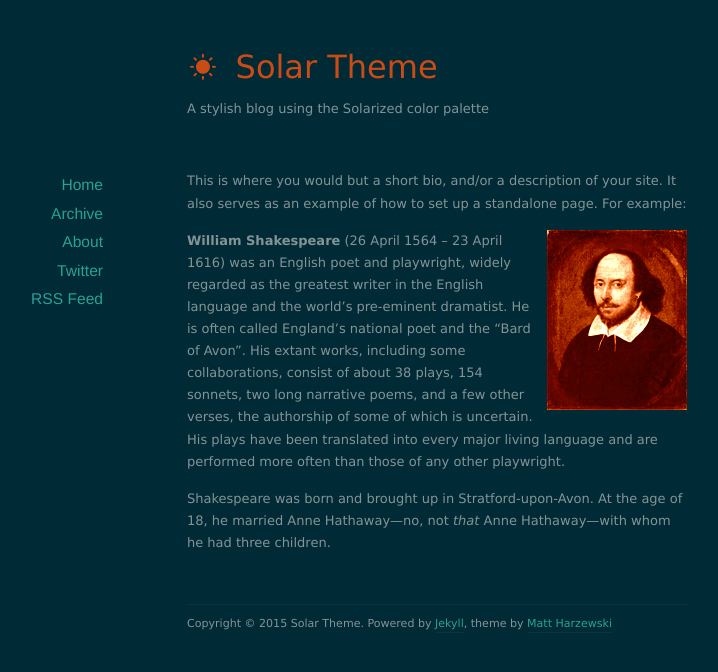
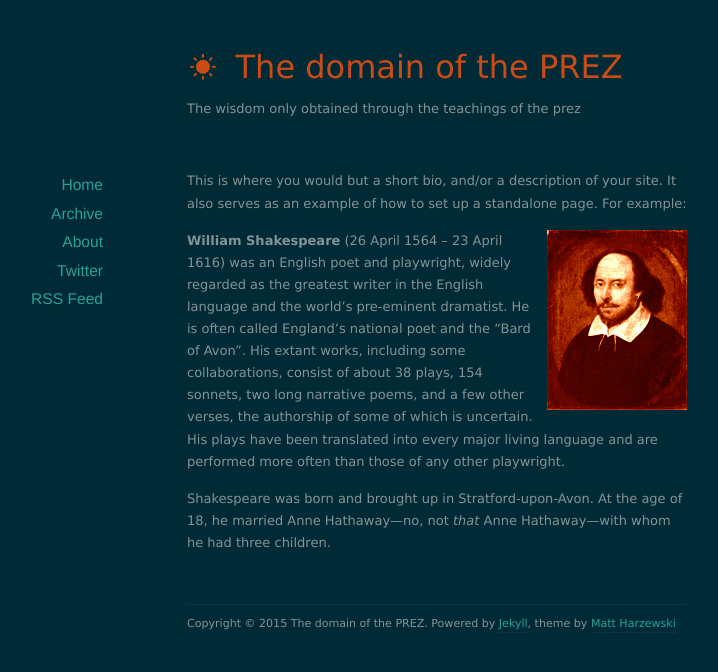
Before and after one commit to aniforprez/aniforprez.github.io, a Jekyll site: the page built from about/index.markdown, in a window 1280 px wide. Shown: the top 672 px of the page, without its empty margins (203-921 px from the left). Built offline with Jekyll 4.4.1, drawn with Linux system fonts in a browser that asks for light colours; nearby versions of some CDN libraries.

Commit message:
changed title and whatnot
let's see what happens

```diff
--- a/_config.yml
+++ b/_config.yml
@@ -1,9 +1,9 @@
-name: Solar Theme
-url: http://example.org
-description: A stylish blog using the Solarized color palette
+name: The domain of the PREZ
+url: http://aniforprez.github.io/
+description: The wisdom only obtained through the teachings of the prez
 
 permalink: /:year/:month/:day/:title/
-paginate: 10
+paginate: 15
 pygments: true
 
 exclude: ['README.md', 'Gemfile.lock', 'Gemfile', 'Rakefile']
--- a/index.html
+++ b/index.html
@@ -1,6 +1,6 @@
 ---
 layout: default
-title: Solar Theme
+title: The domain of the PREZ
 ---
 
 {% for post in paginator.posts %}
```
